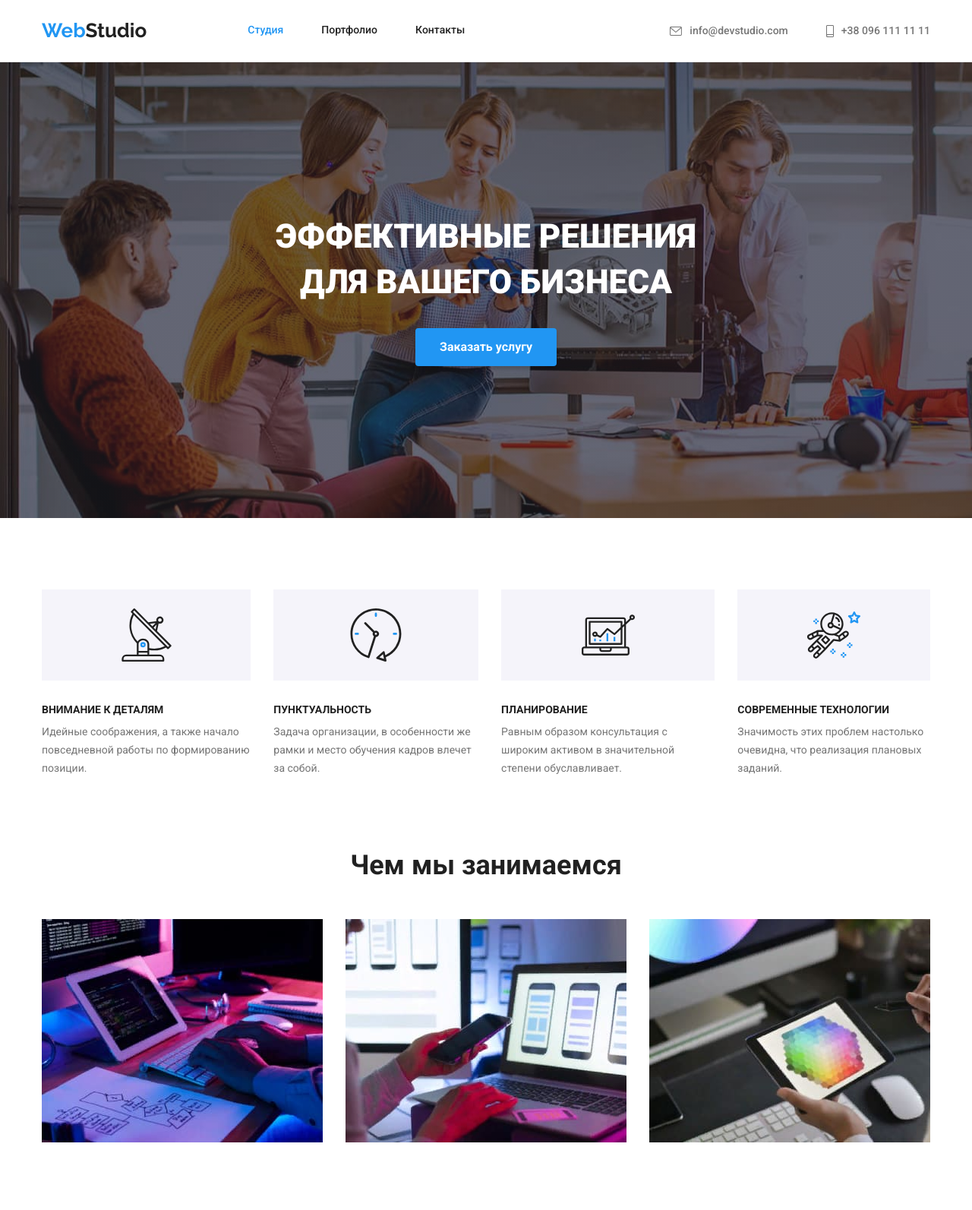
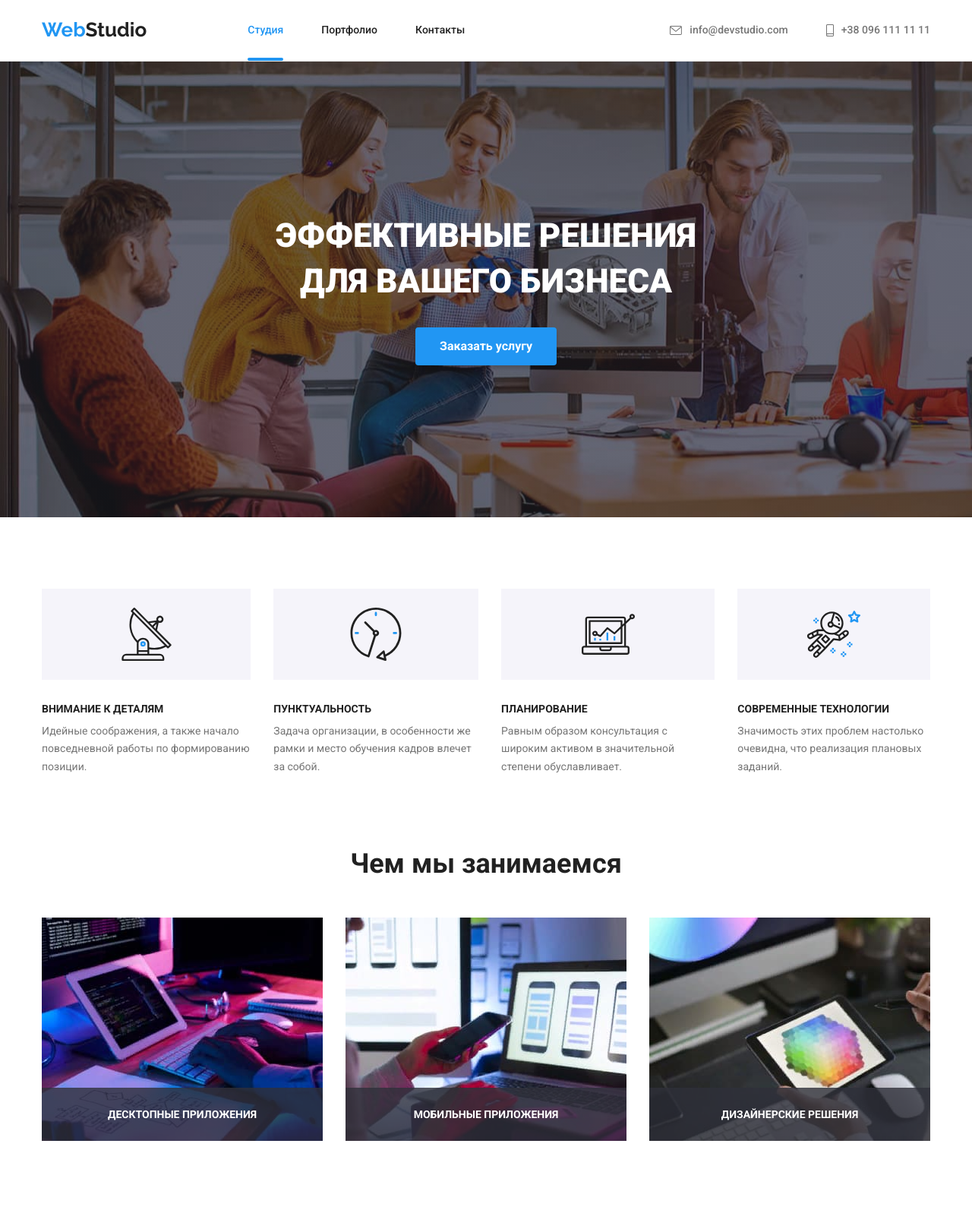
Before and after one commit to Iura-Radulov/goit-markup-hw-05, a plain HTML site: page index.html in a window 1280 px wide. Shown: the top 1593 px of the page at 76% size. Drawn offline with nearby package versions, Linux system fonts and the light colour scheme.

Commit message:
First step

```diff
--- a/css/styles.css
+++ b/css/styles.css
@@ -9,6 +9,7 @@
   --accent-color: #2196f3;
   --primary-white-color: #ffffff;
   --fon: #f5f4fa;
+  --time-function: cubic-bezier(0.4, 0, 0.2, 1);
 }
 
 body {
@@ -54,6 +55,17 @@ ul {
 }
 .navigation .current {
   color: var(--accent-color);
+  position: relative;
+}
+.navigation .current::after {
+  content: "";
+  position: absolute;
+  bottom: 0;
+  display: block;
+  width: 100%;
+  height: 4px;
+  background-color: var(--accent-color);
+  border-radius: 2px;
 }
 /*-------HEADER---------*/
 
@@ -68,8 +80,8 @@ ul {
   display: flex;
 }
 .logo {
-  margin-top: 25px;
-  margin-bottom: 25px;
+  margin-top: 24px;
+  margin-bottom: 24px;
   color: var(--primary-text-color);
   font-family: Raleway;
   font-weight: 700;
@@ -88,6 +100,7 @@ ul {
   font-weight: 500;
   font-size: 14px;
   line-height: 1.14;
+  transition: color 250ms var(--time-function);
 }
 .navigation a:hover,
 .navigation a:focus {
@@ -132,6 +145,7 @@ ul {
 }
 .address-link {
   color: var(--secondary-text-color);
+  transition: color 250ms var(--time-function);
 }
 
 .address-link:hover,
@@ -186,6 +200,7 @@ ul {
   box-shadow: 0px 4px 4px rgba(0, 0, 0, 0.15);
   border-radius: 4px;
   cursor: pointer;
+  transition: background-color 250ms var(--time-function);
 }
 .hero-button:hover,
 .hero-button:focus {
@@ -251,6 +266,27 @@ ul {
 .occupation-exemple .item:not(last-child) {
   margin-right: 30px;
 }
+.occupation-exemple .item {
+  position: relative;
+}
+.occupation-exemple img {
+  display: block;
+}
+.occupation-text {
+  position: absolute;
+  width: 100%;
+  bottom: 0;
+  left: 0;
+  font-weight: 700;
+  font-size: 14px;
+  line-height: 16px;
+  text-transform: uppercase;
+  padding-top: 27px;
+  padding-bottom: 27px;
+  text-align: center;
+  background-color: rgba(47, 48, 58, 0.8);
+  color: var(--primary-white-color);
+}
 /* -------TEAM----------*/
 
 .team {
@@ -315,6 +351,8 @@ ul {
   height: 45px;
   border: none;
   border-radius: 50%;
+  transition: background-color 250ms var(--time-function),
+    color 1000ms var(--time-function);
 }
 .team-sociallinks .icon {
   width: 20px;
@@ -331,7 +369,6 @@ ul {
 .clients-title {
   padding-top: 94px;
   padding-bottom: 50px;
-  font-family: Roboto;
   font-weight: 700;
   font-size: 36px;
   line-height: 1.17;
@@ -351,6 +388,8 @@ ul {
   border: 1px solid #afb1b8;
   color: #afb1b8;
   border-radius: 4px;
+  transition: border 250ms var(--time-function),
+    color 250ms var(--time-function);
 }
 .clients-logo .item:not(:last-child) {
   margin-right: 40px;
@@ -401,7 +440,6 @@ ul {
   margin-top: 72px;
   margin-bottom: 20px;
 
-  font-family: Roboto;
   font-weight: 700;
   font-size: 14px;
   line-height: 1.14;
@@ -423,6 +461,7 @@ ul {
   height: 45px;
   border: none;
   border-radius: 50%;
+  transition: background-color 250ms var(--time-function);
 }
 .join-sociallinks a:hover,
 .join-sociallinks a:focus {
@@ -457,6 +496,8 @@ ul {
   background-color: #f5f4fa;
   border-radius: 4px;
   cursor: pointer;
+  transition: background-color 250ms var(--time-function),
+    color 250ms var(--time-function), box-shadow 250ms var(--time-function);
 }
 .portfolio-button [type="button"]:hover,
 .portfolio-button [type="button"]:focus {
@@ -467,6 +508,7 @@ ul {
 
 .project {
   border: 1px solid #eeeeee;
+  transition: box-shadow 250ms var(--time-function);
 }
 .project:hover,
 .project:focus {
--- a/index.html
+++ b/index.html
@@ -94,12 +94,15 @@
         <ul class="occupation-exemple">
             <li class="item">
                 <a href=""><img src="./images/box1.jpg" alt="Человек печатает на клавиатуре компьютера"> </a>
+                <h3 class="occupation-text">Десктопные приложения</h3>
             </li>
             <li class="item">
                 <a href=""><img src="./images/box2.jpg" alt="Человек печатает на клавиатуре ноутбука"> </a>
+                <h3 class="occupation-text">Мобильные приложения</h3>
             </li>
             <li class="item">
                 <a href=""><img src="./images/box3.jpg" alt="Человек рисует на планшете"> </a>
+                <h3 class="occupation-text">Дизайнерские решения</h3>
             </li>
         </ul>
     </section>
@@ -300,5 +303,7 @@
         </div>
         </div>
     </footer>
+
+    <script src="./js/modal.js"></script>
 </body>
 </html>
--- /dev/null
+++ b/js/modal.js
@@ -0,0 +1,14 @@
+(() => {
+  const refs = {
+    openModalBtn: document.querySelector('[data-modal-open]'),
+    closeModalBtn: document.querySelector('[data-modal-close]'),
+    modal: document.querySelector('[data-modal]'),
+  };
+
+  refs.openModalBtn.addEventListener('click', toggleModal);
+  refs.closeModalBtn.addEventListener('click', toggleModal);
+
+  function toggleModal() {
+    refs.modal.classList.toggle('is-hidden');
+  }
+})();
```
Also changed, not shown: portfolio.html (+2 -0 lines), 1 other file.
